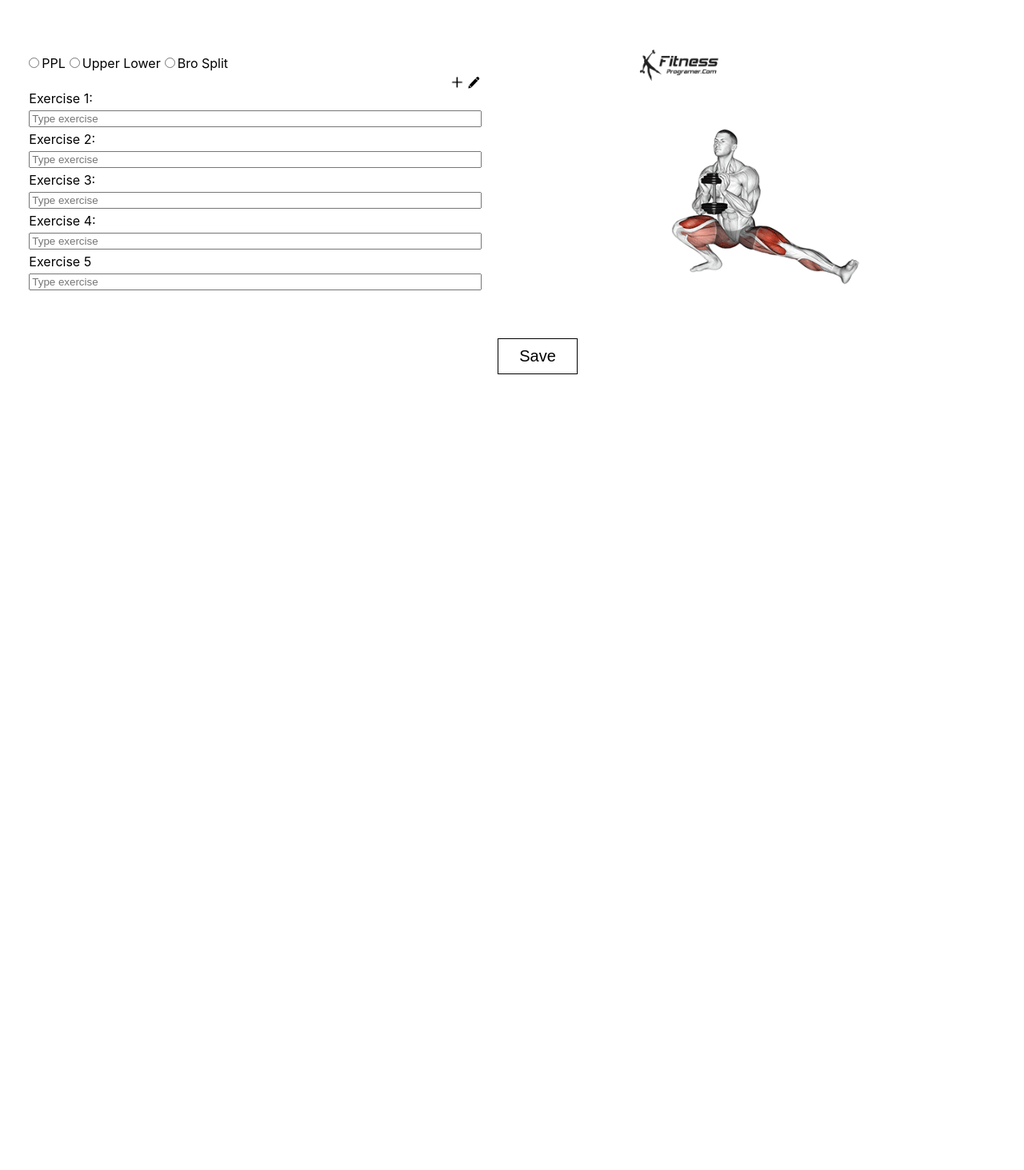
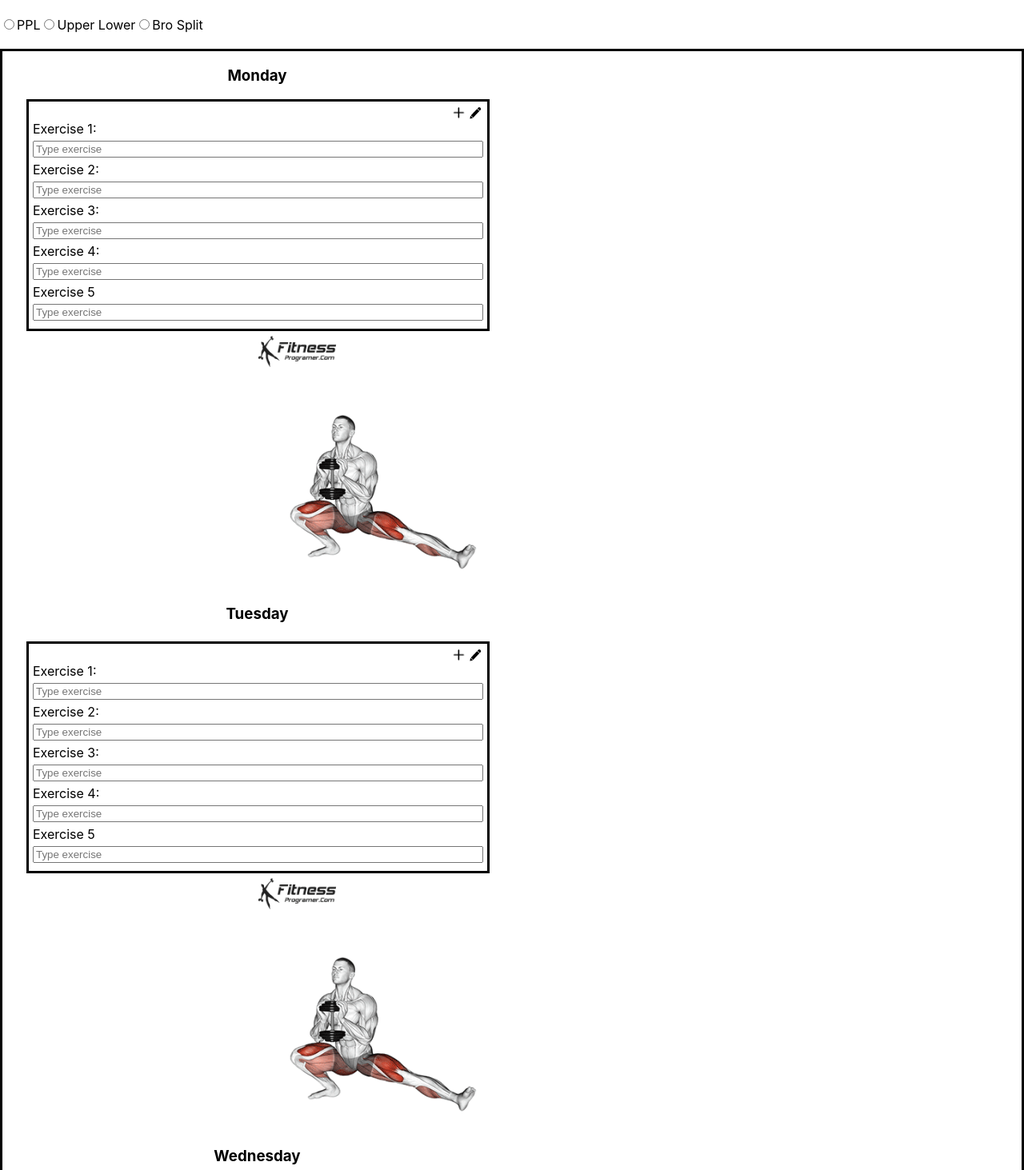
Before and after one commit to Fraylin123/WorkoutRoutineApp, a React (Create React App) app: page / in a window 1280 px wide. Shown: the part 127-1590 px from the top of the page at 80% size. Before the commit the page ends 800 px from the top, so only its background shows below. Built offline with nearby package versions, Linux system fonts and the light colour scheme.

Commit message:
Layout updates

```diff
--- a/src/App.css
+++ b/src/App.css
@@ -9,10 +9,20 @@
 
 .mainContainer{
   display:flex;
-  flex-direction:row;
-  justify-content: space-evenly;
-  margin-top: 50px;
+  flex-direction:column;
+  margin-top: 20px;
+  border-style:solid;
+
 }
+
+.mainContainer h3{
+  text-align:center;
+  width:50%;
+
+
+
+}
+
 
 .submit{
   text-align:center;
--- a/src/App.js
+++ b/src/App.js
@@ -11,9 +11,41 @@ function App() {
     <>
     <Navigation />
     <h1 style={{textAlign:'center'}}>Workout Routine App</h1>
+
+    <div className='routineType'>
+                <label>
+                    <input type='radio' value='PPL' id='ppl' />
+                    PPL
+                </label>
+                <label>
+                    <input type='radio' />
+                    Upper Lower
+                </label>
+                <label>
+                    <input type='radio' />
+                    Bro Split
+                </label>
+
+     </div>
     <div className='mainContainer'>
+    <div className = 'pairedContainer'>
+    <h3>Monday</h3>
     <LeftSection />
     <RightSection />
+    </div>
+    <h3>Tuesday</h3>
+    <LeftSection />
+    <RightSection />
+    <h3>Wednesday</h3>
+    <LeftSection />
+    <RightSection />
+    <h3>Thursday</h3>
+    <LeftSection />
+    <RightSection />
+    <h3>Friday</h3>
+    <LeftSection />
+    <RightSection />
+
     </div>
     <div className='submit'>
         <button>Save</button>
--- a/src/LeftSection.css
+++ b/src/LeftSection.css
@@ -2,9 +2,10 @@
     display:flex;
     flex-wrap:wrap;
     flex-direction:column;
-    margin: 20px 30px;
-    /*border-style:solid;*/
+    margin: 5px 30px;
+    border-style:solid;
     width:45%;
+
 
 
 
--- a/src/LeftSection.js
+++ b/src/LeftSection.js
@@ -4,25 +4,10 @@ import plusIcon from "./icons/plus.png"
 import penIcon from "./icons/pen.png"
 /*Add the icons in the edit div*/
 function LeftSection() {
+
+
     return (
         <div className='left'>
-
-            <div className='routineType'>
-                <label>
-                    <input type='radio' value='PPL' id='ppl' />
-                    PPL
-                </label>
-                <label>
-                    <input type='radio' />
-                    Upper Lower
-                </label>
-                <label>
-                    <input type='radio' />
-                    Bro Split
-                </label>
-
-            </div>
-
             <div className="leftContainer">
                 <div className='edit'>
                     <img src={plusIcon} alt="plus icon" />
--- a/src/RightSection.css
+++ b/src/RightSection.css
@@ -1,8 +1,8 @@
 .right{
     display: flex;
     flex-direction: column;
-    justify-content:center;
-    align-items: center;
+    justify-content:flex-end;
+    align-items: flex-end;
 
     width:50%;
 }
```
Also changed, not shown: src/process.txt (added).
